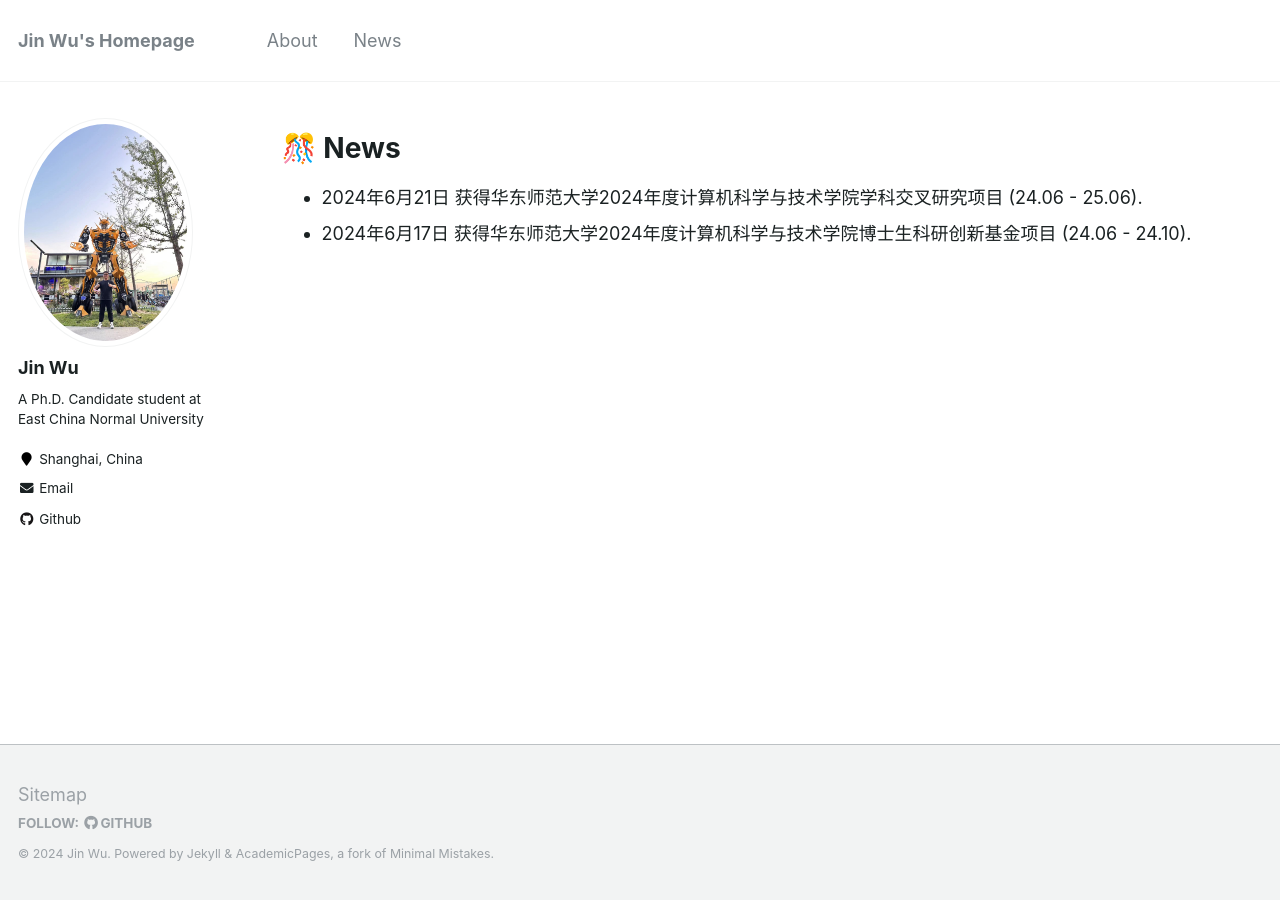
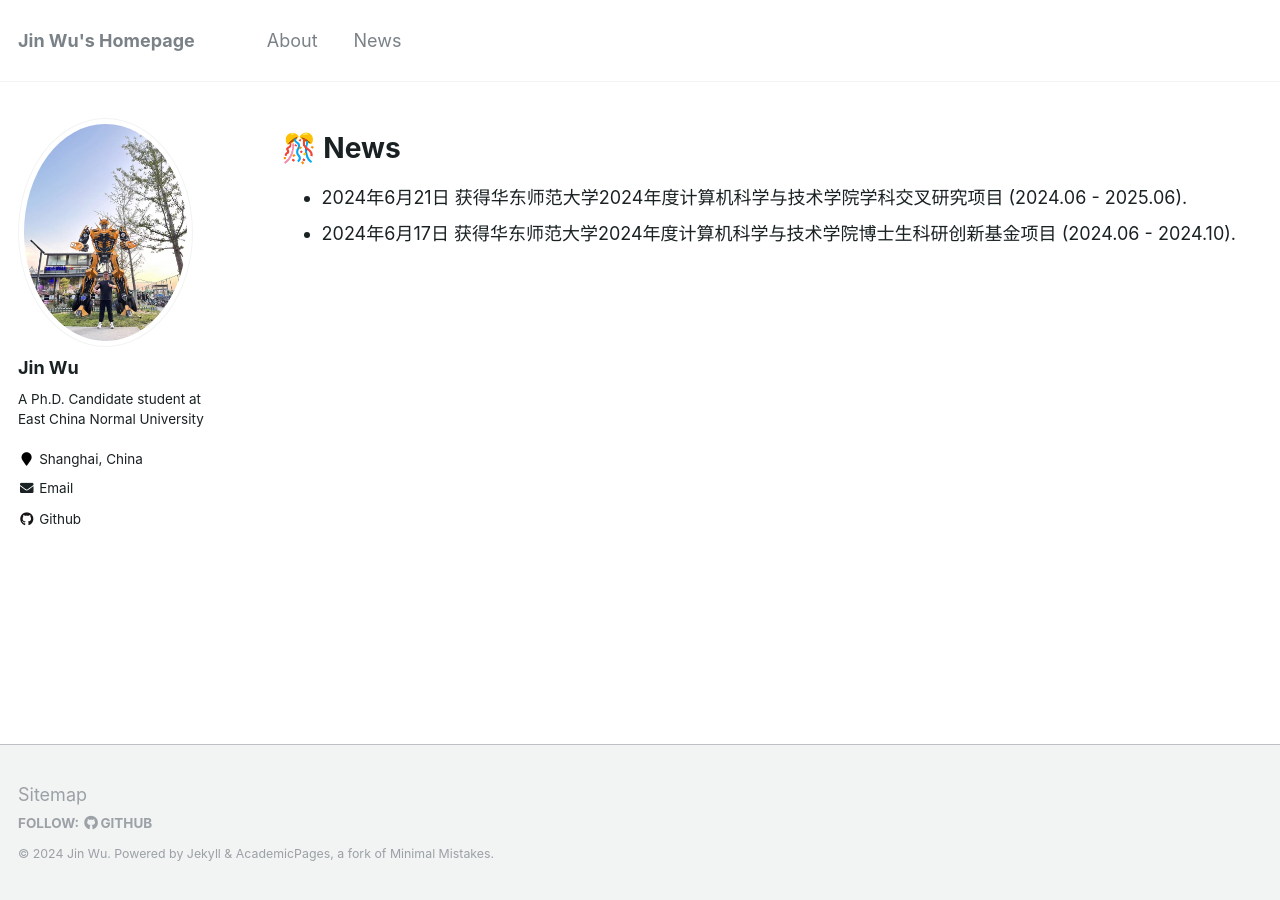
Before and after one commit to WooTzins/WooTzins.github.io, a Jekyll site: the page built from _pages/news.md, in a window 1280 px wide. Built offline with Jekyll 4.4.1, drawn with Linux system fonts in a browser that asks for light colours; comment, search, counter and statistics services are not loaded.

Commit message:
Update news.md

```diff
--- a/_pages/news.md
+++ b/_pages/news.md
@@ -8,5 +8,7 @@ author_profile: true
 🎊 News
 ======
 
-* 2024年6月21日 获得华东师范大学2024年度计算机科学与技术学院学科交叉研究项目 (24.06 - 25.06).
-* 2024年6月17日 获得华东师范大学2024年度计算机科学与技术学院博士生科研创新基金项目 (24.06 - 24.10).
+* 2024年6月21日 获得华东师范大学2024年度计算机科学与技术学院学科交叉研究项目
+  (2024.06 - 2025.06).
+* 2024年6月17日 获得华东师范大学2024年度计算机科学与技术学院博士生科研创新基金项目
+  (2024.06 - 2024.10).
```
